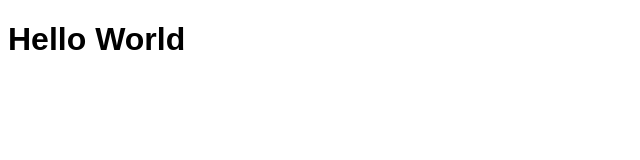
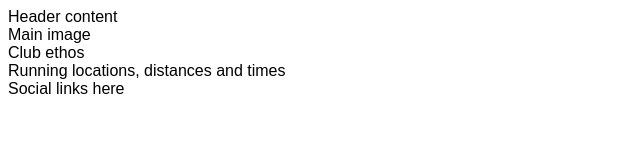
Before and after one commit to KarlPreisler/love-running, a plain HTML site: page index.html in a window 1280 px wide. Shown: the whole page, without its empty margins (0-640 px from the left). Drawn offline with Linux system fonts and the light colour scheme.

Commit message:
Add core structure for home page

```diff
--- a/index.html
+++ b/index.html
@@ -11,6 +11,12 @@
     <title>Love Running</title>
 </head>
 <body>
-    <h1>Hello World</h1>
+    <header>Header content</header>
+    <section>Main image</section>
+    <section>Club ethos</section>
+    <section>Running locations, distances and times</section>
+    <footer>
+        Social links here
+    </footer>
 </body>
 </html>
```
